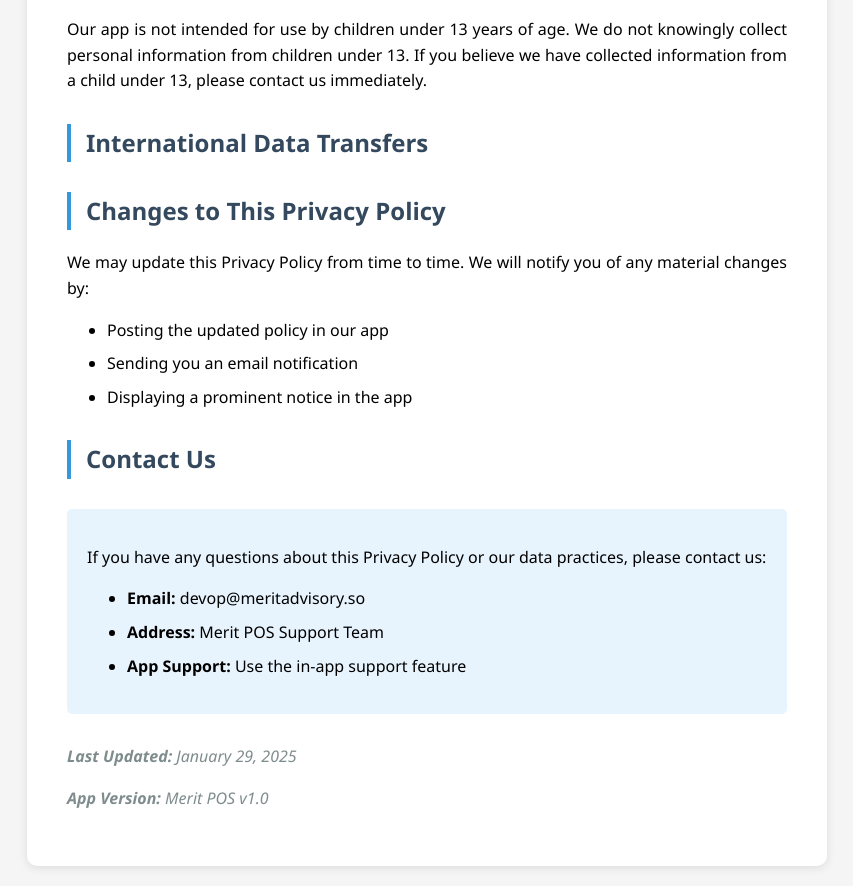
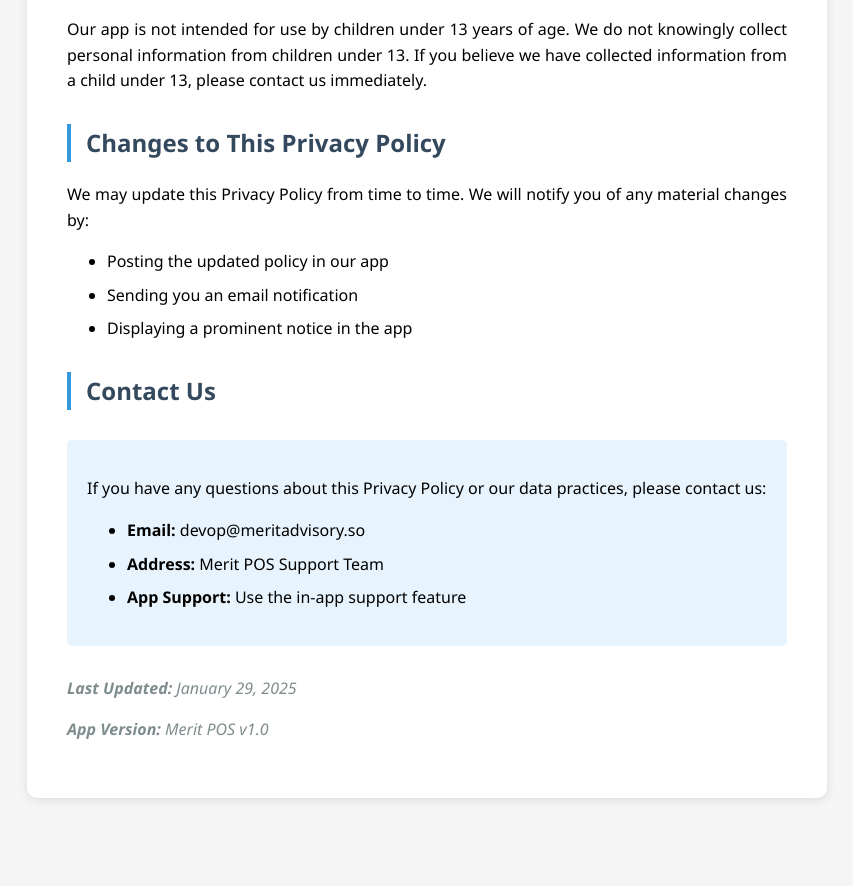
Before and after one commit to OmarGuuldoon/merit_pos_privacy_policy, a plain HTML site: page index.html in a window 1280 px wide. Shown: the part 2462-3348 px from the top of the page, without its empty margins (213-1066 px from the left). After the commit the page ends 3280 px from the top, so only its background shows below. Drawn offline with Linux system fonts and the light colour scheme.

Commit message:
Update index.html

```diff
--- a/index.html
+++ b/index.html
@@ -145,8 +145,6 @@
         <h2>Children's Privacy</h2>
         <p>Our app is not intended for use by children under 13 years of age. We do not knowingly collect personal information from children under 13. If you believe we have collected information from a child under 13, please contact us immediately.</p>
 
-        <h2>International Data Transfers</h2>
-
         <h2>Changes to This Privacy Policy</h2>
         <p>We may update this Privacy Policy from time to time. We will notify you of any material changes by:</p>
         <ul>
```
